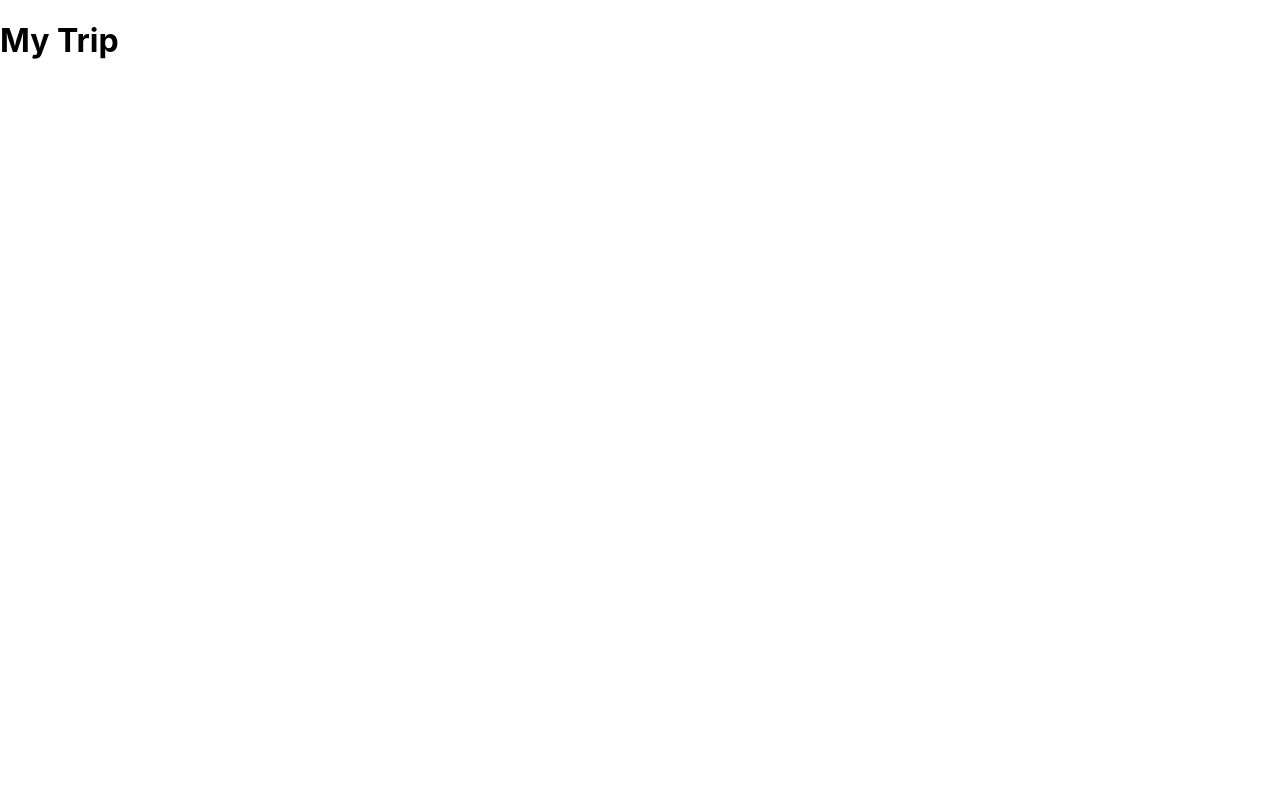
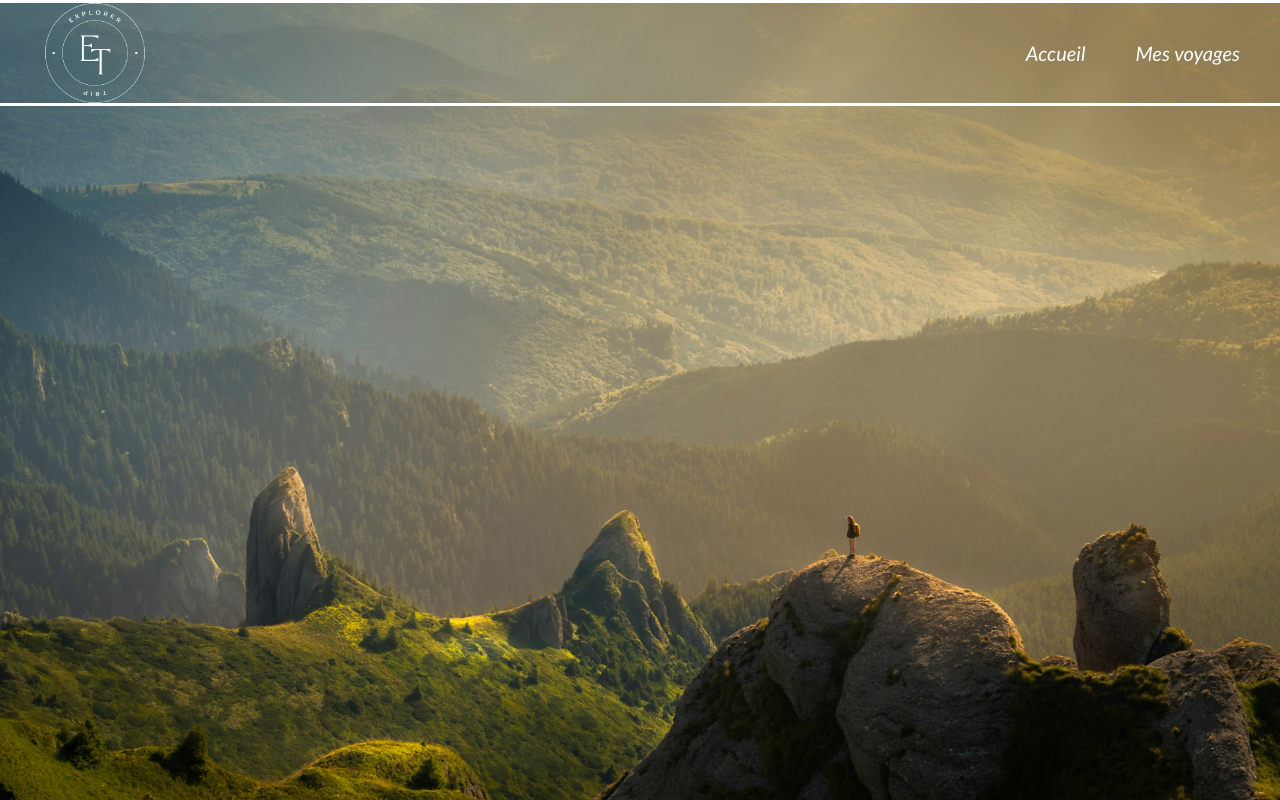
Before and after one commit to ZarakiMelo/Explorer-Trip, a React (Create React App) app: page /MyTrip in a window 1280 px wide. Built offline with nearby package versions, Linux system fonts and the light colour scheme.

Commit message:
navigation between NewTrip and HomePage components (without toggle)

```diff
--- a/src/App.tsx
+++ b/src/App.tsx
@@ -1,8 +1,7 @@
 import React from 'react';
 import { BrowserRouter as Router, Route, Routes} from 'react-router-dom';
 import HomePage from './pages/HomePage/HomePage';
-import MyTrip from './pages/MyTrip/MyTrip';
-import AllTrips from './pages/AllTrips/AllTrips';
+import MyTripPage from './pages/MyTripPage/MyTripPage';
 import NotFound from './pages/NotFound/NotFound';
 
 const App: React.FC = () => {
@@ -10,8 +9,7 @@ const App: React.FC = () => {
     <Router>
       <Routes>
         <Route path="/" element={<HomePage/>} />
-        <Route path="/MyTrip" element={<MyTrip/>} />
-        <Route path="/AllTrips" element={<AllTrips/>} />
+        <Route path="/MyTrip" element={<MyTripPage/>} />
         <Route path="*" element={<NotFound />} />
       </Routes>
     </Router>
--- a/src/components/Hero/Hero.tsx
+++ b/src/components/Hero/Hero.tsx
@@ -1,6 +1,6 @@
 import React from 'react';
 import NavBar from '../NavBar/NavBar';
-import styles from './Hero.module.css';  // Import du fichier CSS
+import styles from './Hero.module.css';
 
 
 const Hero: React.FC = () => {
@@ -8,7 +8,7 @@ const Hero: React.FC = () => {
   return (
     <div className={styles.container_hero}>
       <div className={styles.logo_container}>
-        <img className={styles.logo} src='/appLogo.png' />
+        <img className={styles.logo} src='/appLogo.png' alt="app's logo" />
       </div>
       <NavBar/>
     </div>
--- a/src/components/NavBar/NavBar.module.css
+++ b/src/components/NavBar/NavBar.module.css
@@ -14,10 +14,8 @@
   padding: 10px;
   display:flex;
   align-items: center;
-  border-radius: 5px;
-  border-bottom: 1px solid white;
   height: 30px;
-  transition: height 0.3s ease;
+  transition: height 0.5s ease;
 }
 
   .nav-links {
@@ -31,6 +29,7 @@
   .nav-item:hover {
     height: 10px;
     cursor: pointer;
+    border-bottom: 1px solid white;
   }
 
   /* Styles for mobile view */
--- /dev/null
+++ b/src/components/NewTrip/NewTrip.module.css
@@ -0,0 +1,54 @@
+.container {
+    display: flex;
+    flex-direction: column;
+    justify-content: space-between;
+    align-items: center;
+    position: relative;
+    height: 100vh;
+    width: 100vw;
+    background: url('/public/verdantLandScapePicture.jpg') no-repeat center center;
+    background-size: cover;
+  }
+
+  .header{
+    display: flex;
+    justify-content: space-between;
+    align-items: center;
+    height: 100px;
+    width: 100%;
+    border: 3px solid white;
+  }
+
+  .logo{
+    height: 150px;
+    width: 150px;
+    padding-left: 20px;
+  }
+
+  .nav_container{
+    display:flex;
+    height: 100%;
+    align-items: center;
+  }
+  .nav_item {
+    margin-right: 30px;
+    padding: 10px;
+    display:flex;
+    align-items: center;
+    height: 20px;
+    transition: height 0.5s ease;
+  }
+
+    .nav_link {
+      color: #fff;
+      font-family:'Trebuchet MS', 'Lucida Sans Unicode', 'Lucida Grande', 'Lucida Sans', Arial, sans-serif;
+      font-size: 20px;
+      font-style: italic;
+      text-decoration: none;
+    }
+
+    .nav_item:hover {
+      height: 10px;
+      cursor: pointer;
+      border-bottom: 1px solid white;
+    }
--- /dev/null
+++ b/src/components/NewTrip/NewTrip.tsx
@@ -0,0 +1,28 @@
+import React from 'react';
+import styles from './NewTrip.module.css';
+
+import { Link } from 'react-router-dom';
+
+
+const NewTrip: React.FC = () => {
+
+  return (
+    <div className={styles.container}>
+      <div className={styles.header}>
+        <img className={styles.logo} src='/appLogo.png' alt="app's logo" />
+        <nav className={styles.nav_container}>
+            <nav className={styles.nav_item}>
+                <Link to="/" className={styles.nav_link} >Accueil</Link>
+            </nav>
+            <nav className={styles.nav_item}>
+                <Link to="/myTrip" className={styles.nav_link} >Mes voyages</Link>
+            </nav>
+        </nav>
+
+
+      </div>
+    </div>
+  );
+};
+
+export default NewTrip;
--- a/src/pages/MyTrip/MyTrip.tsx
+++ /dev/null
@@ -1,13 +0,0 @@
-import React from 'react';
-import Footer from '../../components/Footer/Footer';
-
-const MyTrip: React.FC = () => {
-  return (
-    <div>
-      <h1>My Trip</h1>
-      <Footer />
-    </div>
-  );
-};
-
-export default MyTrip;
--- /dev/null
+++ b/src/pages/MyTripPage/MyTripPage.module.css
@@ -0,0 +1,8 @@
+.container {
+    display: flex;
+    flex-direction: column;
+    min-height: 100vh;
+    padding: 0;
+    margin: 0;
+    background-color: #e0ddda;
+}
--- /dev/null
+++ b/src/pages/MyTripPage/MyTripPage.tsx
@@ -0,0 +1,13 @@
+import React from 'react';
+import styles from './MyTripPage.module.css';
+import NewTrip from '../../components/NewTrip/NewTrip';
+
+const MyTripPage: React.FC = () => {
+  return (
+    <div className={styles.container}>
+      <NewTrip/>
+    </div>
+  );
+};
+
+export default MyTripPage;
```
